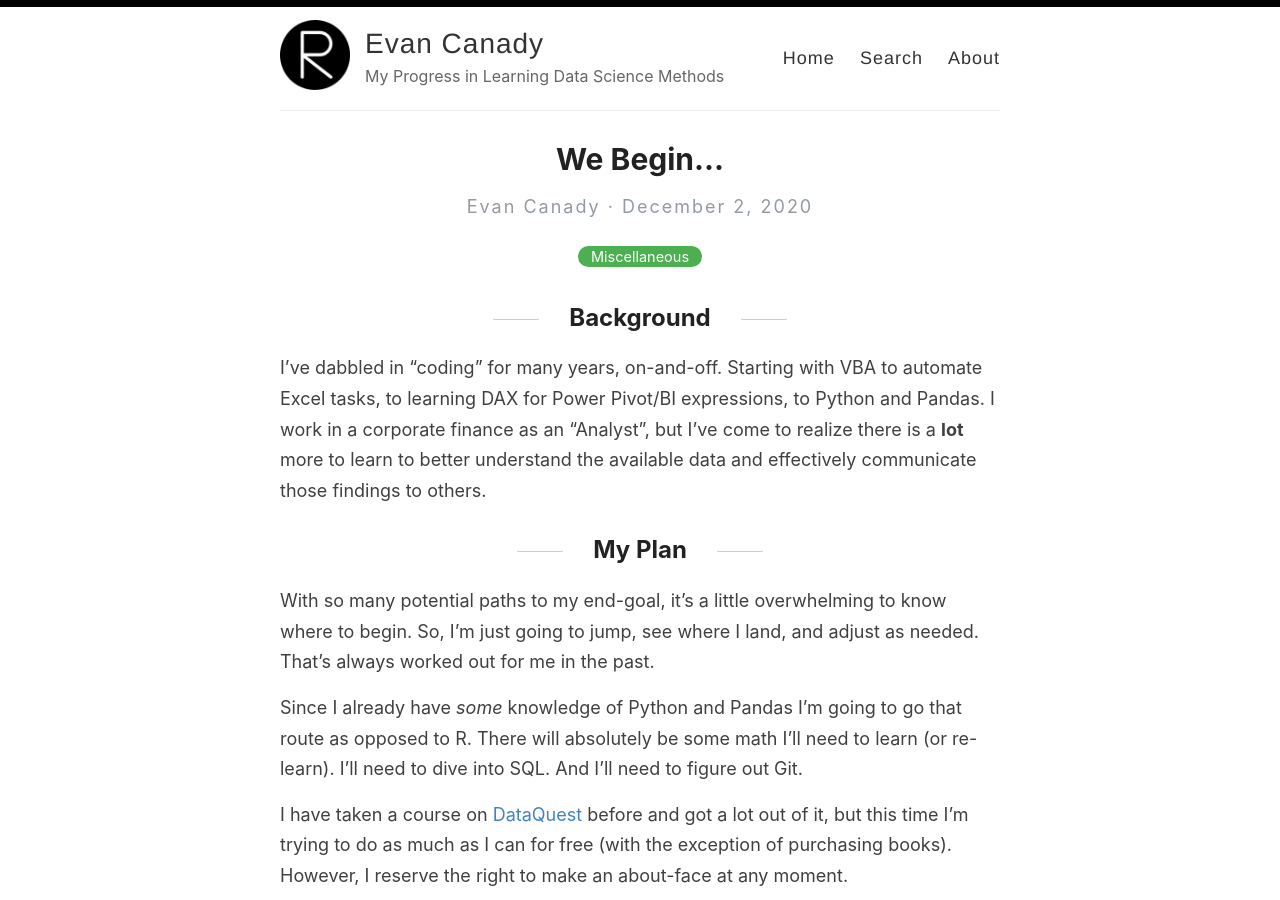
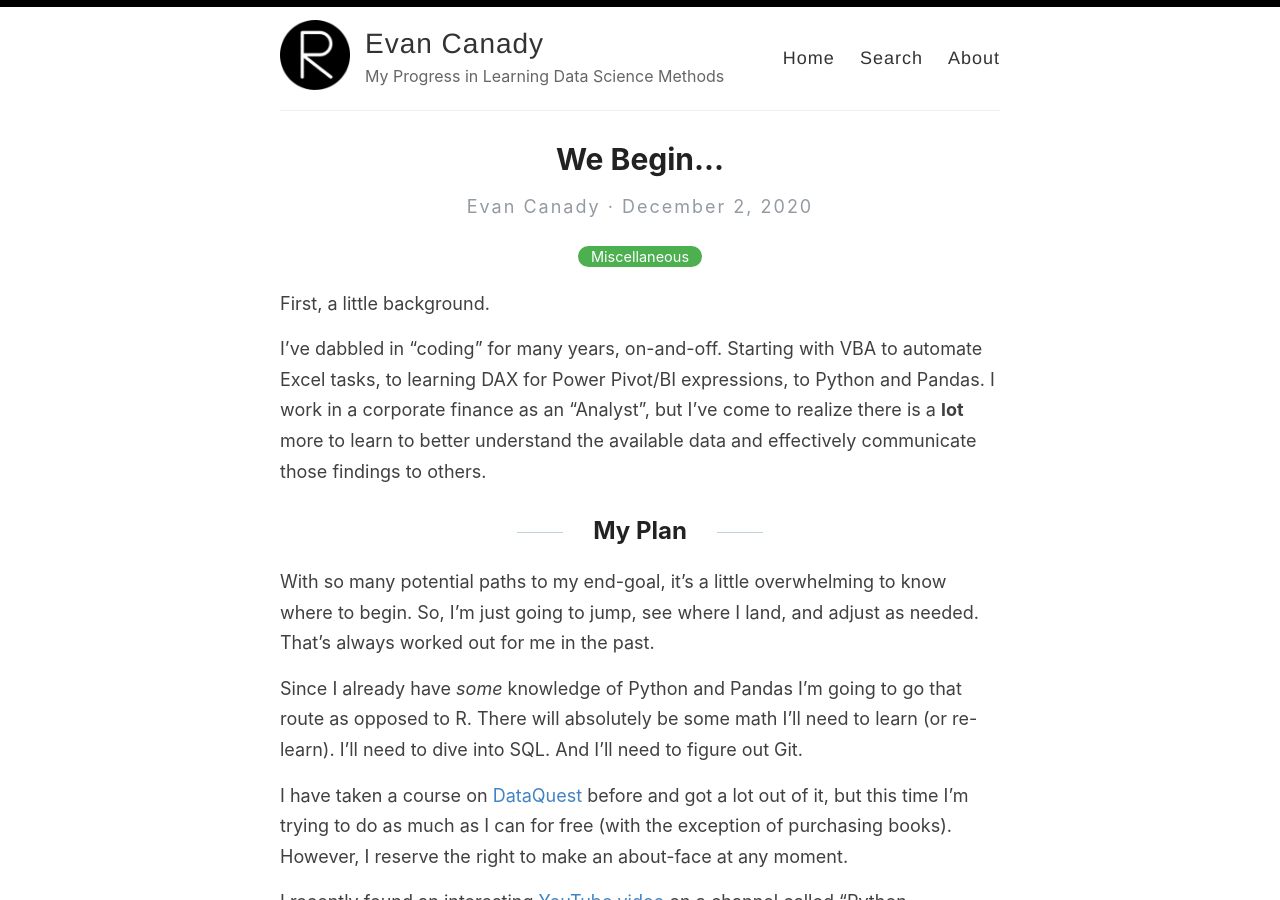
Before and after one commit to evancanady/evancanady.github.io, a Jekyll site: the page built from _posts/2020-12-2-We-Begin.md, in a window 1280 px wide and 900 px high. Built offline with Jekyll 4.4.1, drawn with Linux system fonts in a browser that asks for light colours.

Commit message:
Update 2020-12-2-We-Begin.md

```diff
--- a/_posts/2020-12-2-We-Begin.md
+++ b/_posts/2020-12-2-We-Begin.md
@@ -4,7 +4,8 @@ title: We Begin...
 categories: Miscellaneous
 ---
 
-## Background
+First, a little background.
+
 I've dabbled in "coding" for many years, on-and-off. Starting with VBA to automate Excel tasks, to learning DAX for Power Pivot/BI expressions, to Python and Pandas. I work in a corporate finance as an "Analyst", but I've come to realize there is a **lot** more to learn to better understand the available data and effectively communicate those findings to others.
 
 ## My Plan
```
